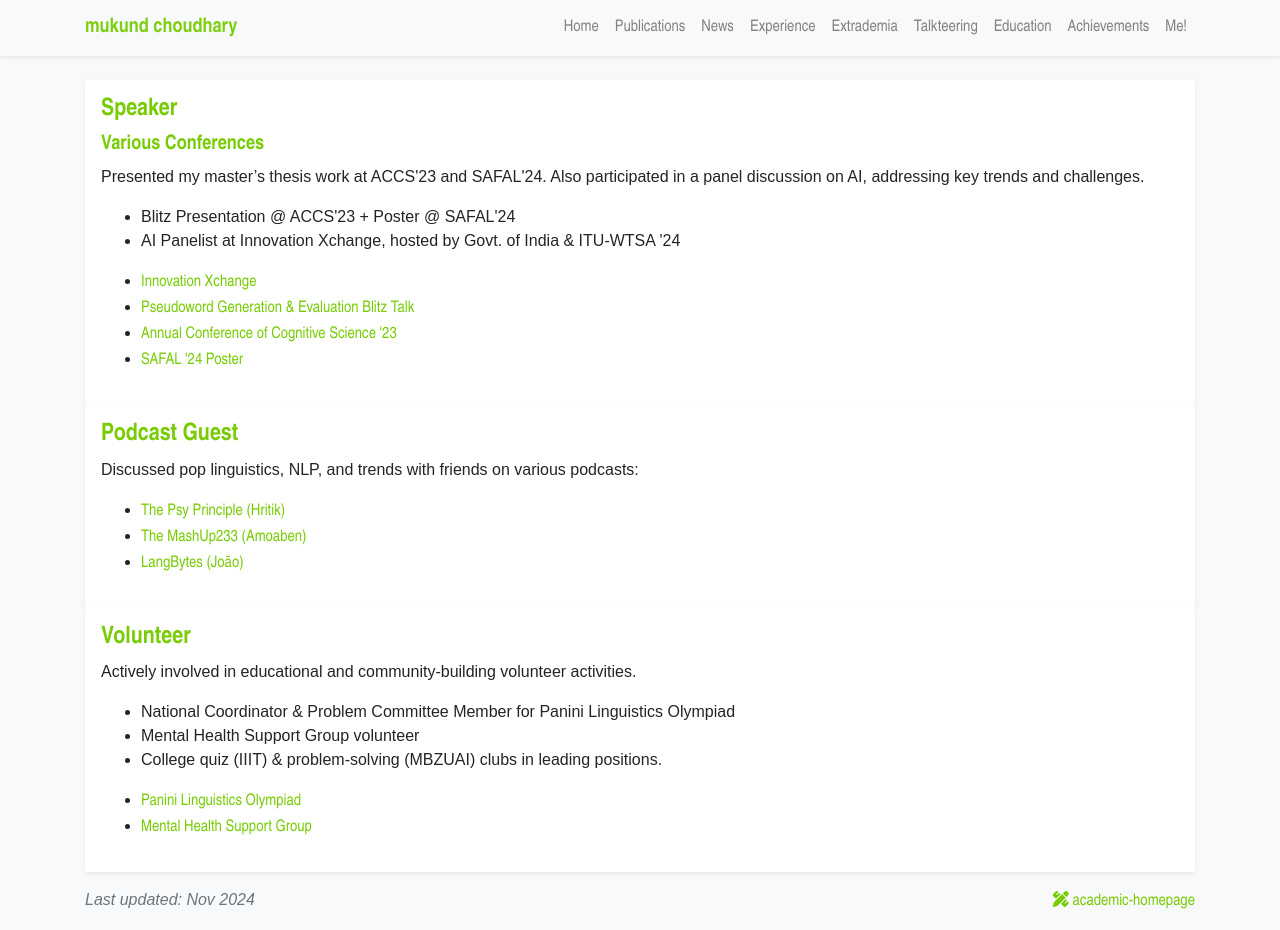
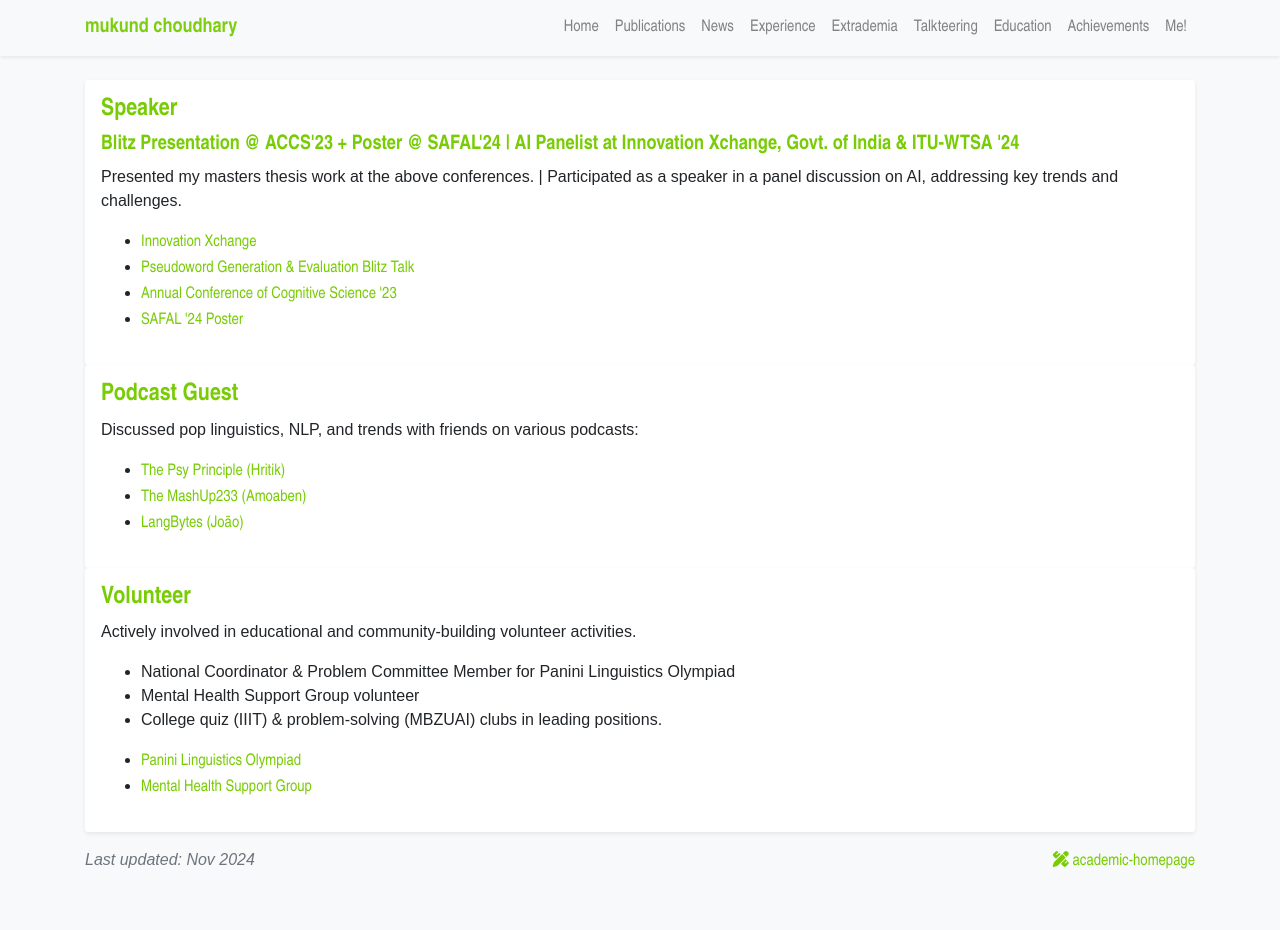
Before and after one commit to mukundc2k/mukundc2k.github.io, a Jekyll site: the page built from talkteering.html, in a window 1280 px wide and 930 px high. Built offline with Jekyll 4.4.1, drawn with Linux system fonts in a browser that asks for light colours; a style sheet for code colours, icons or effects is not loaded; some of the changed lines change nothing that is shown.

Commit message:
Update talkteering.yml

```diff
--- a/_data/talkteering.yml
+++ b/_data/talkteering.yml
@@ -1,23 +1,7 @@
-# talks_and_volunteering:
-#   - role: "Speaker"
-#     organization: "Blitz Presentation @ ACCS'23 + Poster @ SAFAL'24 | AI Panelist at Innovation Xchange, Govt. of India & ITU-WTSA '24"
-#     description: "Presented my masters thesis work at the above conferences. | Participated as a speaker in a panel discussion on AI, addressing key trends and challenges."
-#     links:
-#       - title: "Innovation Xchange"
-#         url: "https://www.itu.int/en/ITU-T/Workshops-and-Seminars/2024/1023/Pages/default.aspx"
-#       - title: "Pseudoword Generation & Evaluation Blitz Talk"
-#         url: "https://docs.google.com/spreadsheets/d/1hOHuXP-0Lq1S0LwUzxvSyy6ba5w1JYCiH4NPMPYbFkQ/edit#gid=0"
-#       - title: "Annual Conference of Cognitive Science '23"
-#         url: "https://cogsci.iitd.ac.in/accs9/"
-#       - title: "SAFAL '24 Poster"
-#         url: "https://sites.google.com/view/safal-2024"
 talks_and_volunteering:
   - role: "Speaker"
-    organization: "Various Conferences"
-    highlights:
-      - "Blitz Presentation @ ACCS'23 + Poster @ SAFAL'24"
-      - "AI Panelist at Innovation Xchange, hosted by Govt. of India & ITU-WTSA '24"
-    description: "Presented my master’s thesis work at ACCS'23 and SAFAL'24. Also participated in a panel discussion on AI, addressing key trends and challenges."
+    organization: "Blitz Presentation @ ACCS'23 + Poster @ SAFAL'24 | AI Panelist at Innovation Xchange, Govt. of India & ITU-WTSA '24"
+    description: "Presented my masters thesis work at the above conferences. | Participated as a speaker in a panel discussion on AI, addressing key trends and challenges."
     links:
       - title: "Innovation Xchange"
         url: "https://www.itu.int/en/ITU-T/Workshops-and-Seminars/2024/1023/Pages/default.aspx"
@@ -27,7 +11,6 @@ talks_and_volunteering:
         url: "https://cogsci.iitd.ac.in/accs9/"
       - title: "SAFAL '24 Poster"
         url: "https://sites.google.com/view/safal-2024"
-
   - role: "Podcast Guest"
     description: "Discussed pop linguistics, NLP, and trends with friends on various podcasts:"
     links:
```
